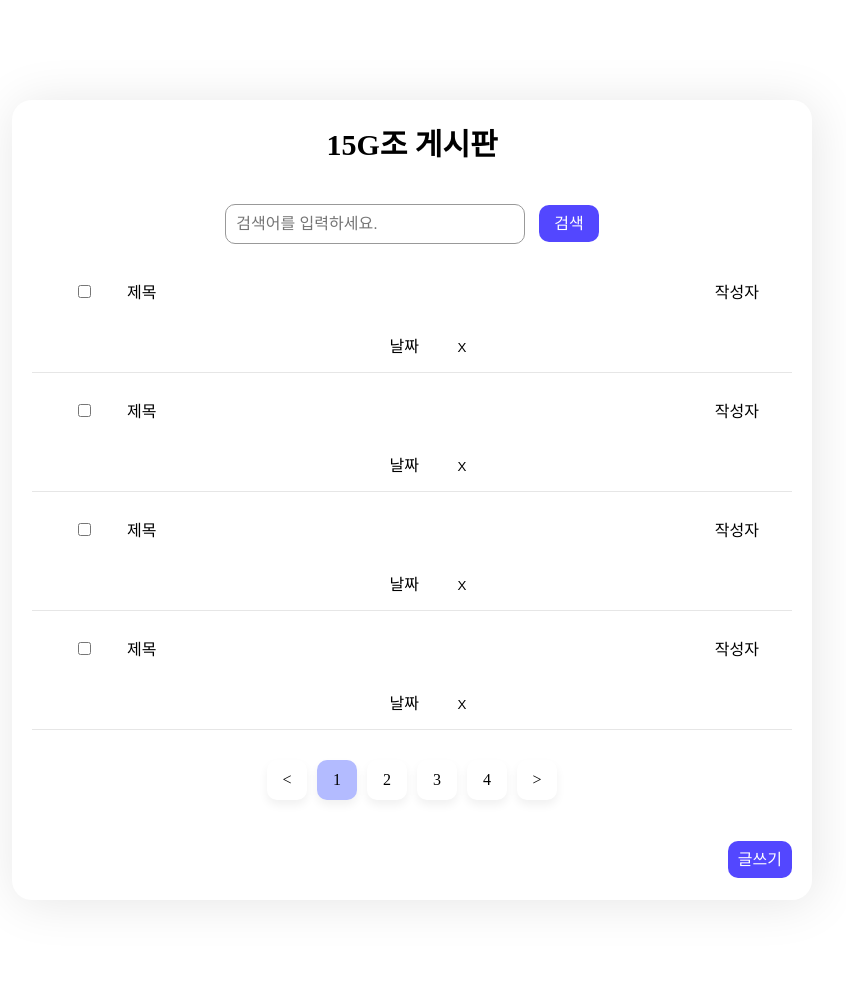
After one commit to JKH47/15G_Project, a Flask app: template templates/index2.html in a window 1280 px wide. The commit adds this page. Shown: the whole page, without its empty margins (228-1074 px from the left). Run offline with Flask 3, Linux system fonts and the light colour scheme; the template is opened without the code that fills it, so the values that code supplies are empty.

```diff
--- a/app.py
+++ b/app.py
@@ -1,25 +1,12 @@
 from flask import Flask, request, redirect, render_template
 import sqlite3
+from models import create_table_posts,create_table_users
 from datetime import datetime
 app = Flask(__name__)
 
 now = datetime.now()
 date = now.strftime('%Y-%m-%d %H:%M')
 DATABASE = 'database.db'
-
-def create_table():
-    conn = sqlite3.connect(DATABASE)
-    cur = conn.cursor()
-    cur.execute('''
-        CREATE TABLE IF NOT EXISTS posts (
-            id INTEGER PRIMARY KEY AUTOINCREMENT,
-            title TEXT NOT NULL,
-            content TEXT NOT NULL,
-            date TEXT NOT NULL
-        )
-    ''')
-    conn.commit()
-    conn.close()
 
 @app.route('/')
 def index():
@@ -83,6 +70,24 @@ def delete(post_id):
     conn.close()
     return index()
 
+def create_user(username, password):
+    conn = sqlite3.connect(DATABASE)
+    cur = conn.cursor()
+    cur.execute("INSERT INTO users (username, password) VALUES (?, ?)", (username, password))
+    conn.commit()
+    conn.close()
+
+@app.route('/signup', methods=['GET', 'POST'])
+def signup():
+    if request.method == 'POST':
+        username = request.form['username']
+        password = request.form['password']
+        create_user(username, password)
+        return redirect('/login')
+    return render_template('signup.html')
+
+
 if __name__ == '__main__':
-    create_table()
+    create_table_posts()
+    create_table_users()
     app.run(debug=True)
--- a/templates/index.html
+++ b/templates/index.html
@@ -77,5 +77,8 @@
     <form action="{{ url_for('create') }}" method="GET">
         <button type="submit" class="btn btn-primary">글쓰기</button>
     </form>
+    <form action="{{ url_for('signup') }}" method="GET">
+        <button type="submit" class="btn btn-primary">회원가입</button>
+    </form>
 </div>
 </html>
--- /dev/null
+++ b/templates/index2.html
@@ -0,0 +1,70 @@
+<!DOCTYPE html>
+<html lang="ko">
+<head>
+    <meta charset="UTF-8">
+    <meta http-equiv="X-UA-Compatible" content="IE=edge">
+    <meta name="viewport" content="width=device-width, initial-scale=1.0">
+    <link rel="stylesheet" href="style.css">
+    <title>15G조 게시판</title>
+</head>
+<body>
+    <!-- 1. 게시판의 화면은 class="card"로 적용 -->
+    <div class="card">
+
+        <!-- 1-1. 게시판 이름은 class="card-header"로  <div>로 구역 설정 -->
+        <div class="card-header"><h1>15G조 게시판</h1></div>
+
+        <!-- 1-2. 내용은 class="card-body"로 <div>로 구역 설정 -->
+        <div class="card-body">
+
+            <!-- 검색어 입력하기 -->
+            <input type="search" placeholder="검색어를 입력하세요.">
+            	<a class="search" href="#">검색</a>
+
+            <!-- 내용을 HTML로 작성하기 -->
+            <div class="content-box">
+                <div class="check"><input type="checkbox" name="" id=""></div>
+                <div class="title"><a href="view.html">제목</a></div>
+                <div class="writer"> 작성자 </div>
+                <div class="date"> 날짜 </div>
+                <div class="delete"><button>X</button></div>
+            </div>
+            <div class="content-box">
+                <div class="check"><input type="checkbox" name="" id=""></div>
+                <div class="title"><a href="view.html">제목</a></div>
+                <div class="writer"> 작성자 </div>
+                <div class="date"> 날짜 </div>
+                <div class="delete"><button>X</button></div>
+            </div>
+            <div class="content-box">
+                <div class="check"><input type="checkbox" name="" id=""></div>
+                <div class="title"><a href="view.html">제목</a></div>
+                <div class="writer"> 작성자 </div>
+                <div class="date"> 날짜 </div>
+                <div class="delete"><button>X</button></div>
+            </div>
+            <div class="content-box">
+                <div class="check"><input type="checkbox" name="" id=""></div>
+                <div class="title"><a href="view.html">제목</a></div>
+                <div class="writer"> 작성자 </div>
+                <div class="date"> 날짜 </div>
+                <div class="delete"><button>X</button></div>
+            </div>
+
+            <ul class="number">
+                <li><a href="#">&lt;</a></li>
+                <li><a href="#" class="active">1</a></li>
+                <li><a href="#">2</a></li>
+                <li><a href="#">3</a></li>
+                <li><a href="#">4</a></li>
+                <li><a href="#">&gt;</a></li>
+            </ul>
+        </div>
+
+        <!-- 1-3. 글쓰기 버튼은 class="btn"로 <div>로 구역 설정 -->
+        <div class="btn">
+            <a href="post2.html">글쓰기</a>
+        </div>
+    </div>
+</body>
+</html>
--- /dev/null
+++ b/templates/style.css
@@ -0,0 +1,144 @@
+* {
+    margin: 0;
+    padding: 0;
+}
+
+li {
+    list-style: non; /* list 생성시 나오는 '-' 마크 제거 */
+}
+
+a {
+    color: inherit; /* 글자 색생은 부모로부터 상속 */
+    text-decoration: none;
+}
+
+head {
+    display: none;
+}
+
+body {
+    display: block;
+}
+
+.card {
+    width: 800px;
+    height: 800px;
+    margin: 100px auto;
+
+    box-shadow: 3px 3px 50px #e6e6e6;
+    /* box-shadow: 1px 1px 10px #000; */
+    /* box-shadow: offset x y blur color; */
+    /* offset x:는 얼마나, y:는 얼마나 blur:흐림정도는 얼마나 color:색은 어떤걸로*/
+
+    border-radius: 20px;
+    position: relative; /* 상대적인 값 */
+}
+
+.card-header {
+    padding: 20px;
+    text-align: center;
+}
+
+.card-header h1 {
+    font-size: 30px;
+    font-weight: 600;
+}
+
+.card-body {
+    padding: 20px;
+    text-align: center;
+}
+
+.card-body input[type="search"] {
+    padding: 10px;
+    margin-bottom: 10px;
+    border: 1px solid #999;
+    border-radius: 10px;
+    width: 300px;
+    font-size: 16px;
+}
+
+.card-body a.search {
+    padding: 10px 15px 10px 15px;
+    margin-left: 10px;
+    border-radius: 10px;
+    background-color: rgb(83, 71, 255);
+    color: #fff;
+}
+
+.card-body div {
+    margin-top: 10px;
+    border-bottom: 1px solid #e6e6e6;
+}
+
+.card-body div div {
+    display: inline-block;
+    padding: 15px 10px 15px 10px;
+    margin: 0;
+    border: none;
+}
+
+.card-body .check ,.delete {
+    width: 5%;
+}
+
+.card-body .title {
+    width: 70%;
+    text-align: left;
+}
+
+.card-body .date {
+    width: 10%;
+    text-align : right;
+}
+
+.card-body .writer {
+    width: 10%;
+    text-align : right;
+
+}
+
+.card-body .delete button {
+    background-color: #fff;
+    border: none;
+}
+
+
+.number {
+    padding: 10px;
+}
+
+.number li {
+    display: inline-block;
+}
+
+.number li a {
+    display: block;
+    width: 40px;
+    /* text-align이 위로 올라간다 */
+    line-height: 40px;
+    border-radius: 10px;
+    margin: 3px;
+    margin-top: 20px;
+    box-shadow: 0 5px 10px #f1f1f1;
+}
+
+.number li a.active {
+    background-color: rgb(179, 187, 255);
+}
+
+.btn {
+    /* position: absolute; 는 절대적인 값으로 상대적인 값이 필요하다. */
+    /* 상대적인 값은 전체 영역을 담당하는 class="card"에 position: relative; 을 추가한다. */
+    position: absolute; /* 절대적인 값 */
+    right: 0;
+    bottom: 0;
+    padding: 10px;
+    margin: 10px 10px 20px 10px  ;
+}
+.btn a {
+    padding: 10px;
+    background-color: rgb(83, 71, 255);
+    color: #fff;
+    border-radius: 10px;
+}
```
Also changed, not shown: models.py (added, +29 -0 lines), templates/signup.html (added, +18 -0 lines).
